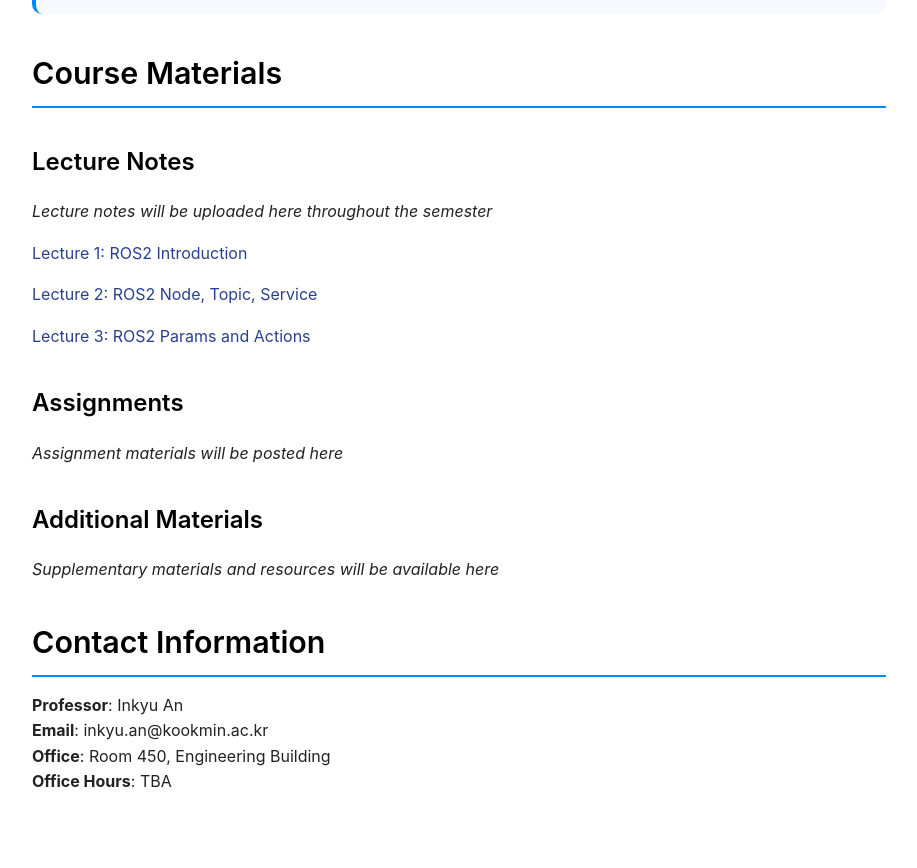
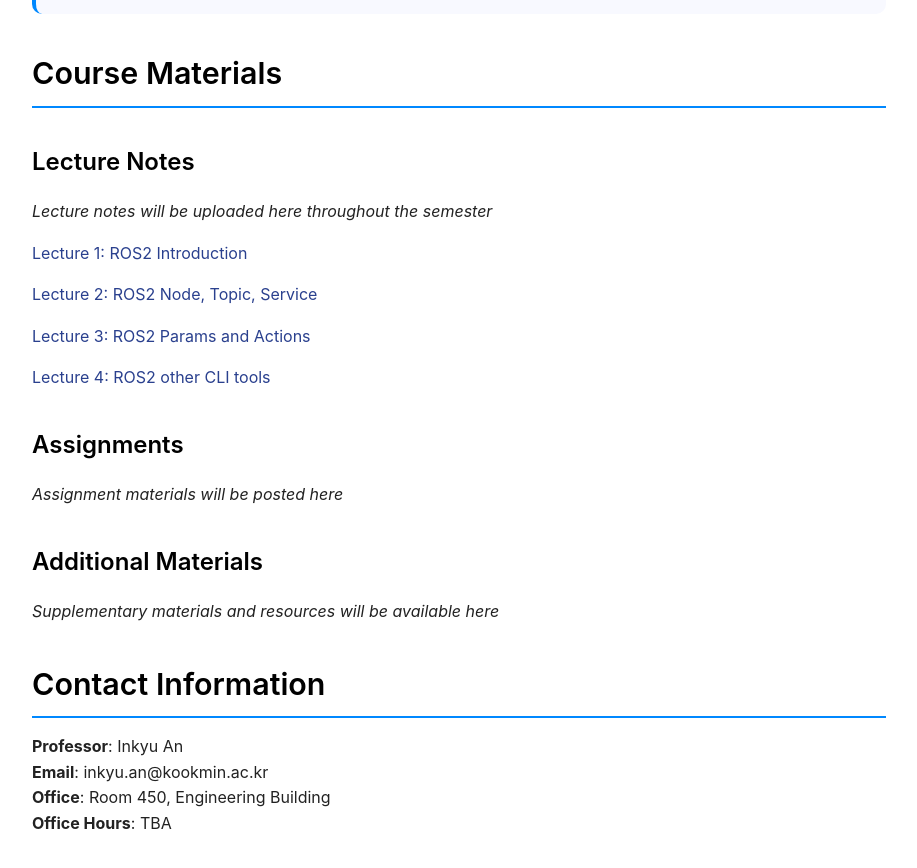
Before and after one commit to mairlab-KM/mairlab-KM.github.io, a Jekyll site: the page built from courses/operating-systems-practice-2025fall.md, in a window 1280 px wide and 900 px high, scrolled down 3555 px. Shown: the top 868 px of the window, without its empty margins (181-1098 px from the left). Built offline with Jekyll 4.4.1, drawn with Linux system fonts in a browser that asks for light colours.

Commit message:
Update Lecture noote 4 of CS Practice

```diff
--- a/courses/operating-systems-practice-2025fall.md
+++ b/courses/operating-systems-practice-2025fall.md
@@ -161,6 +161,8 @@ By the end of this course, students will be able to:
 
 [Lecture 3: ROS2 Params and Actions](/assets/courses/operating-systems-practice-2025fall/lectures/Lec3_ROS2_params_actions.pdf)
 
+[Lecture 4: ROS2 other CLI tools](/assets/courses/operating-systems-practice-2025fall/lectures/Lec4_ROS2_other_cli_tools.pdf)
+
 <!-- Example format - uncomment and modify as you add materials:
 - [Lecture 1: Introduction to OS Practice](/assets/courses/operating-systems-practice-2025fall/lectures/lecture01-introduction.pdf)
 - [Lecture 2: Process Management](/assets/courses/operating-systems-practice-2025fall/lectures/lecture02-processes.pdf)
```
Also changed, not shown: 1 other file.
